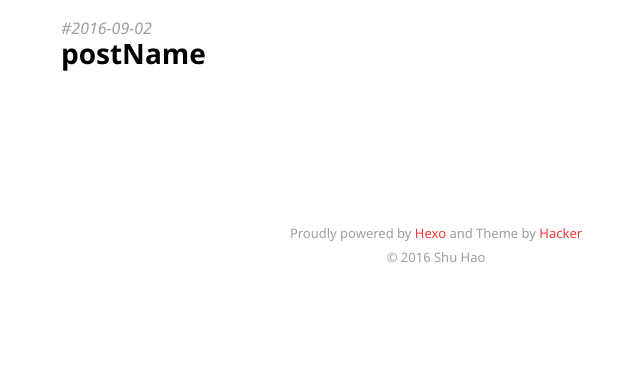
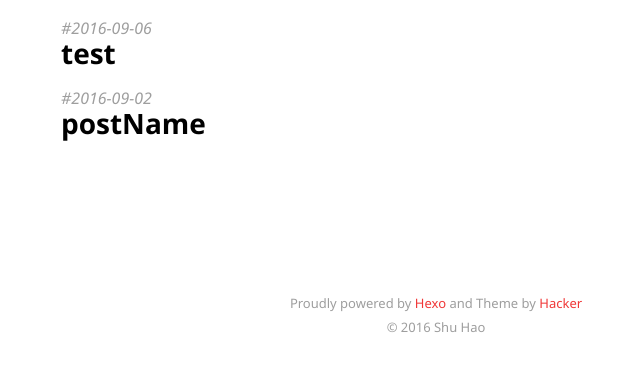
Before and after one commit to 4Evernooob/4Evernooob.github.io, a plain HTML site: page categories/example/index.html in a window 1280 px wide. Shown: the part 292-662 px from the top of the page, without its empty margins (204-844 px from the left). Drawn offline with Linux system fonts and the light colour scheme.

Commit message:
Site updated: 2016-09-06 16:04:37

```diff
--- a/categories/example/index.html
+++ b/categories/example/index.html
@@ -64,6 +64,17 @@
 
       <div class="post archive">
         <div class="archive-post">
+          <time datetime="2016-09-06T08:01:34.000Z">
+            <a href="/2016/09/06/test/">2016-09-06</a>
+          </time>
+
+            <h3 class="archive-title"><a href="/2016/09/06/test/"><span>test</span></a></h3>
+
+        </div>
+      </div>
+
+      <div class="post archive">
+        <div class="archive-post">
           <time datetime="2016-09-02T07:30:16.000Z">
             <a href="/2016/09/02/My-New-Post/">2016-09-02</a>
           </time>
```
Also changed, not shown: 2016/09/06/test/index.html (+7 -0 lines), index.html (+7 -0 lines).
